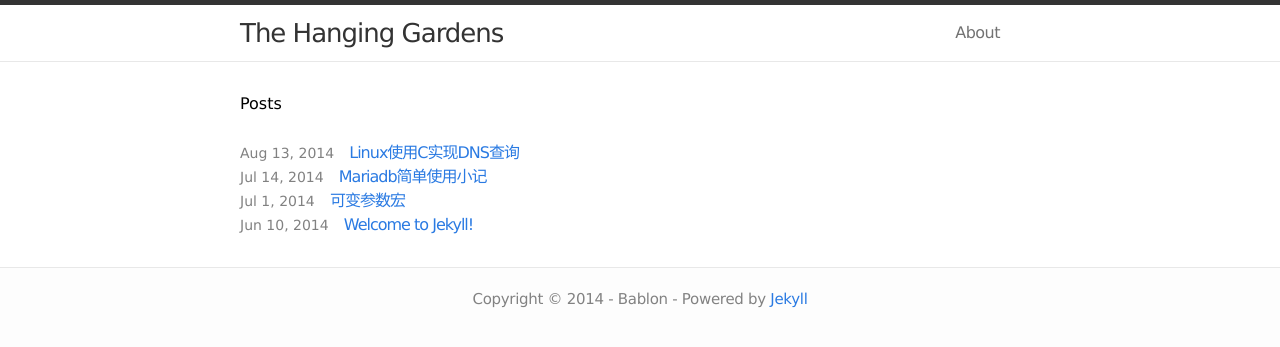
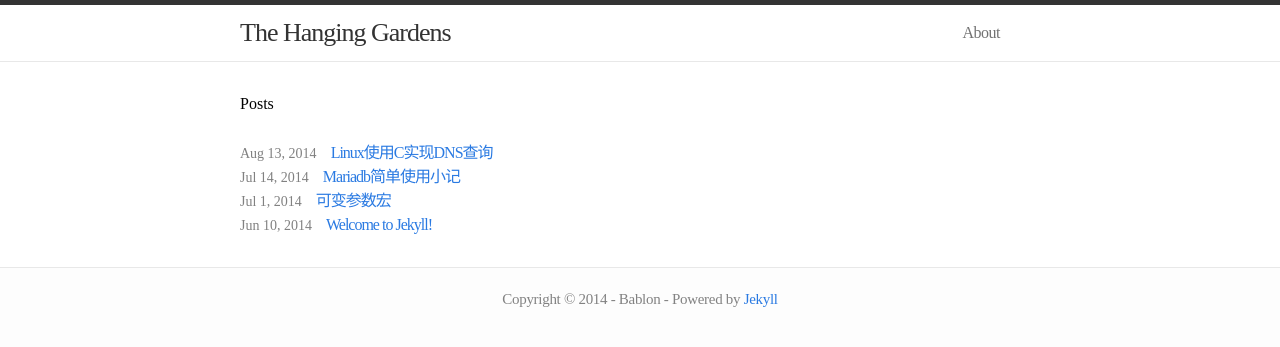
Before and after one commit to bablon/bablon.github.io, a Jekyll site: the page built from index.html, in a window 1280 px wide. Shown: the top 347 px of the page. Built offline with Jekyll 4.4.1, drawn with Linux system fonts in a browser that asks for light colours.

Commit message:
Update main.css

```diff
--- a/css/main.css
+++ b/css/main.css
@@ -9,7 +9,8 @@
 html, body { height: 100%; }
 
 body {
-  font-family: "Lucida Grande","Lucida Sans Unicode",Helvetica,Arial,Verdana,sans-serif;
+  /*font-family: "Lucida Grande","Lucida Sans Unicode",Helvetica,Arial,Verdana,sans-serif;*/
+  font-family: 1em "Droid Sans","Lucida Grande",Arial,"DejaVu Sans",Verdana,sans-serif;
   /*font-family: Helvetica, Arial, sans-serif;*/
   font-size: 16px;
   line-height: 1.5;
```
